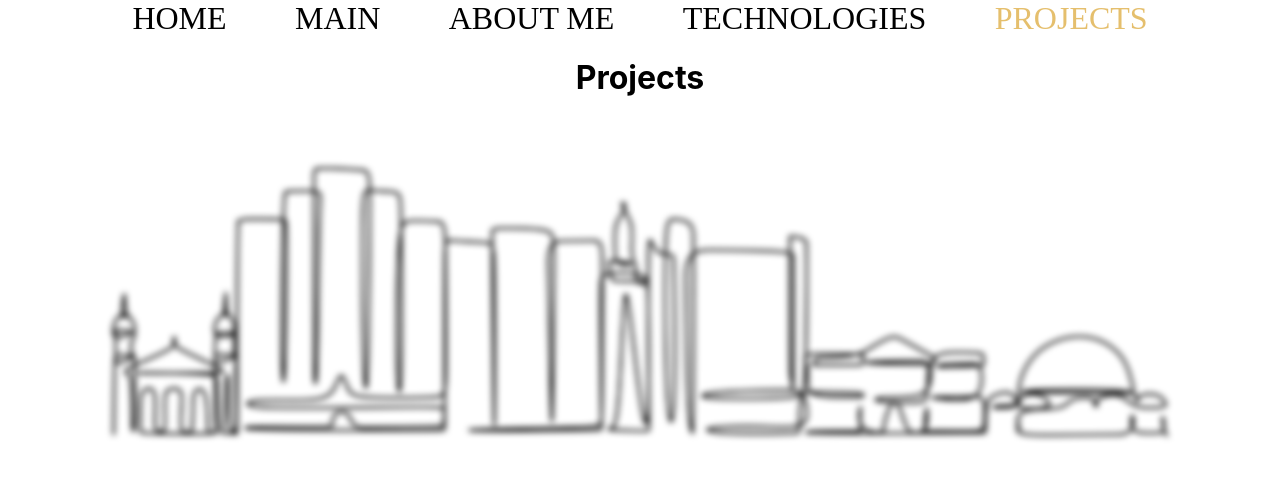
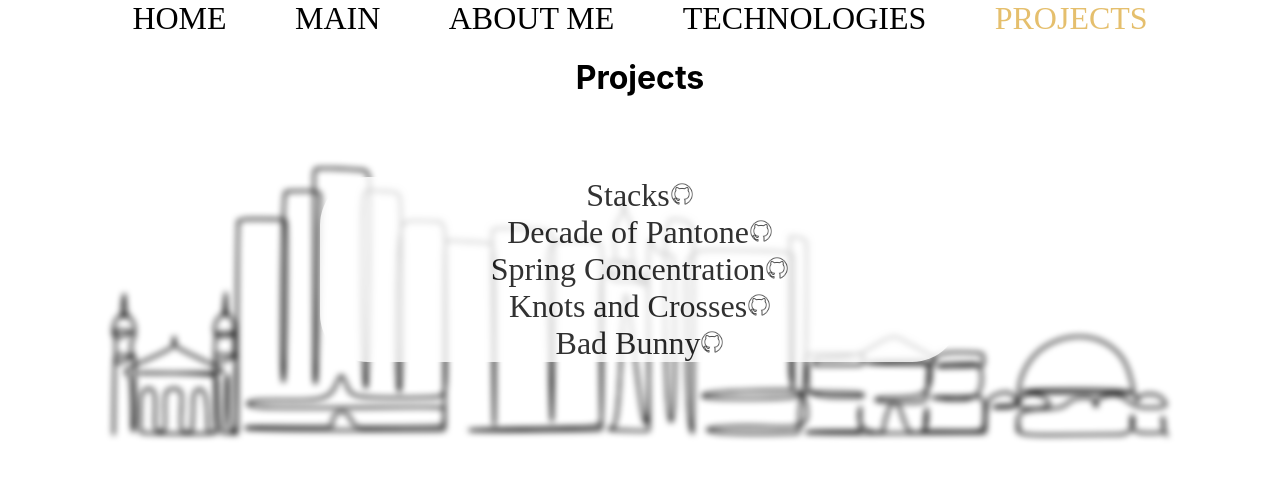
Before and after one commit to smgraywood/Portfolio_React, a React app: page /projects in a window 1280 px wide. Built offline with nearby package versions, Linux system fonts and the light colour scheme; a web font is replaced by a local one.

Commit message:
add project links to project page

```diff
--- a/src/Components/App/App.css
+++ b/src/Components/App/App.css
@@ -98,4 +98,18 @@
   opacity: .8;
   border-radius: 6vmin;
 }
+
+.github-projects{
+  width: 3vmin;
+  border-radius: 100%;
+}
+
+.github-projects:hover{
+  background-color:#4978DF;
+  filter: invert(100%)
+}
+
+.project-link:hover{
+  color: #E5BF6D;
+}
 /* .profile and .about, .aboutme media query under 1300 */
--- a/src/Pages/About/About.jsx
+++ b/src/Pages/About/About.jsx
@@ -7,7 +7,7 @@
 
 			<HeaderImg />
 			<div className="aboutme">
-				<p>I’ve been coding for almost 3 years.</p>
+				<p>I code in Javascript and Python (mostly).</p>
 				<p>I care for 2 cats and over 100 succulents and cacti.</p>
 				<p>I love design, art, color, and fashion.</p>
 				<p>I joyfully move my body via Latin dance.</p>
--- a/src/Pages/Home/Home.jsx
+++ b/src/Pages/Home/Home.jsx
@@ -1,4 +1,3 @@
-import { useSearchParams } from "react-router-dom";
 import skyline from "../../Images/skyline.jpeg";
 import { useEffect, useState } from "react";
 import axios from "axios";
@@ -16,7 +15,7 @@
 			limit: "1",
 		},
 		headers: {
-			"X-Api-Key": "IVtQmp37gd3NE3SPDKRrLQ==79hqzLO1QtGnyTs9",
+			"X-Api-Key": "",
 		},
 	};
 	const apiCall = async () => {
--- a/src/Pages/Projects/Projects.jsx
+++ b/src/Pages/Projects/Projects.jsx
@@ -1,3 +1,5 @@
+
+import github from "../../Images/SocialMediaLinks/github.png"
 import HeaderImg from "../../Components/HeaderImg/HeaderImg"
 
 const Projects = () => {
@@ -6,6 +8,14 @@
         <div>
         <h1>Projects</h1>
         <HeaderImg/>
+        <div className="aboutme">
+
+                <div><a className="project-link" href="https://stacks.herokuapp.com/">Stacks</a><a href="https://github.com/smgraywood/stacks"><img className="github-projects" src ={github}></img></a></div>
+                <div><a className="project-link">Decade of Pantone</a><a href="https://github.com/smgraywood/Decade_of_Pantone"><img className="github-projects" src ={github}></img></a></div>
+                <div><a className="project-link" href="https://smgraywood.github.io/spring_concentration/">Spring Concentration</a><a href="https://github.com/smgraywood/spring_concentration"><img className="github-projects" src ={github}></img></a></div>
+                <div><a className="project-link" href="https://smgraywood.github.io/knots_and_crosses/">Knots and Crosses</a><a href="https://github.com/smgraywood/knots_and_crosses"><img className="github-projects" src ={github}></img></a></div>
+                <div><a className="project-link" href="https://smgraywood.github.io/Bad-Bunny-Practice/">Bad Bunny</a><a href="https://github.com/smgraywood/Bad-Bunny-Practice"><img className="github-projects" src ={github}></img></a></div>
+			</div>
         </div>
     )
 }
```
